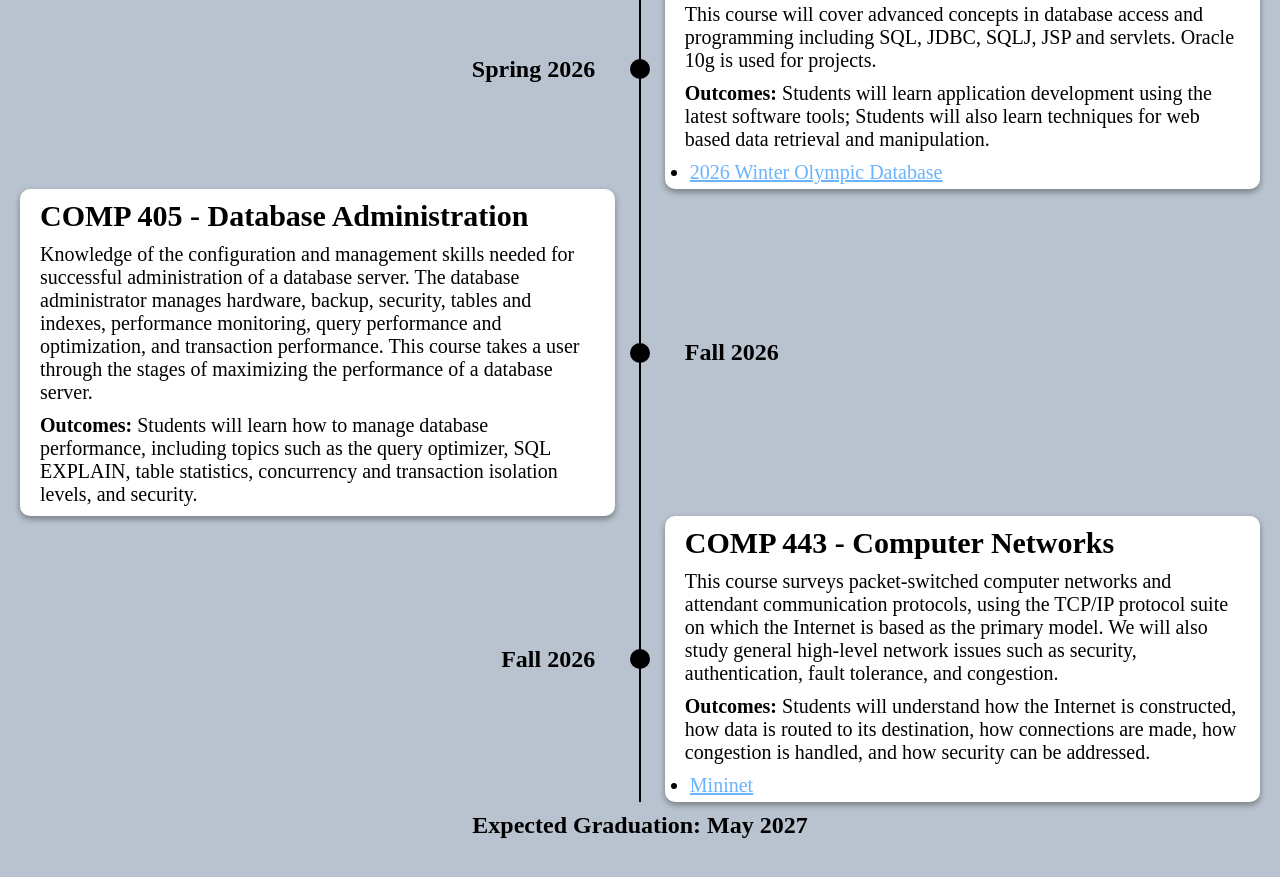
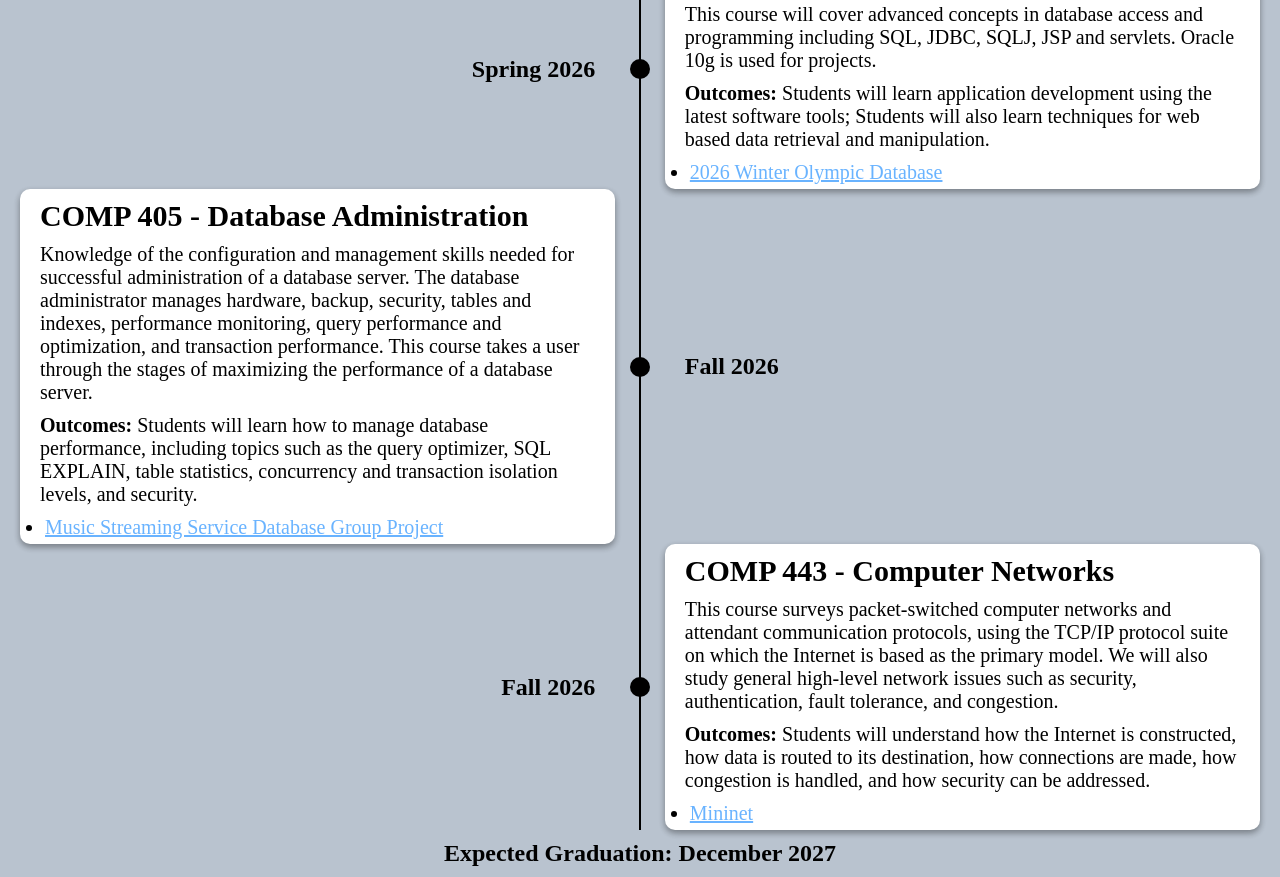
Before and after one commit to ryan-montville/ryan-montville.github.io, a plain HTML site: page index.html in a window 1280 px wide. Shown: the part 1398-2275 px from the top of the page. Before the commit the page ends 2247 px from the top, so only its background shows below. Drawn offline with Linux system fonts and the light colour scheme.

Commit message:
Update index.html

```diff
--- a/index.html
+++ b/index.html
@@ -193,6 +193,9 @@
           <p>
             <b>Outcomes:</b> Students will learn how to manage database performance, including topics such as the query optimizer, SQL EXPLAIN, table statistics, concurrency and transaction isolation levels, and security.
           </p>
+          <ul>
+            <li><a href="https://github.com/ryan-montville/COMP-405-Group-Project">Music Streaming Service Database Group Project</a></li>
+          </ul>
         </article>
       </div>
       <div class="left course">
@@ -216,6 +219,6 @@
         </article>
       </div>
     </div>
-    <h2 class="end">Expected Graduation: May 2027</h2>
+    <h2 class="end">Expected Graduation: December 2027</h2>
   </body>
 </html>
```
